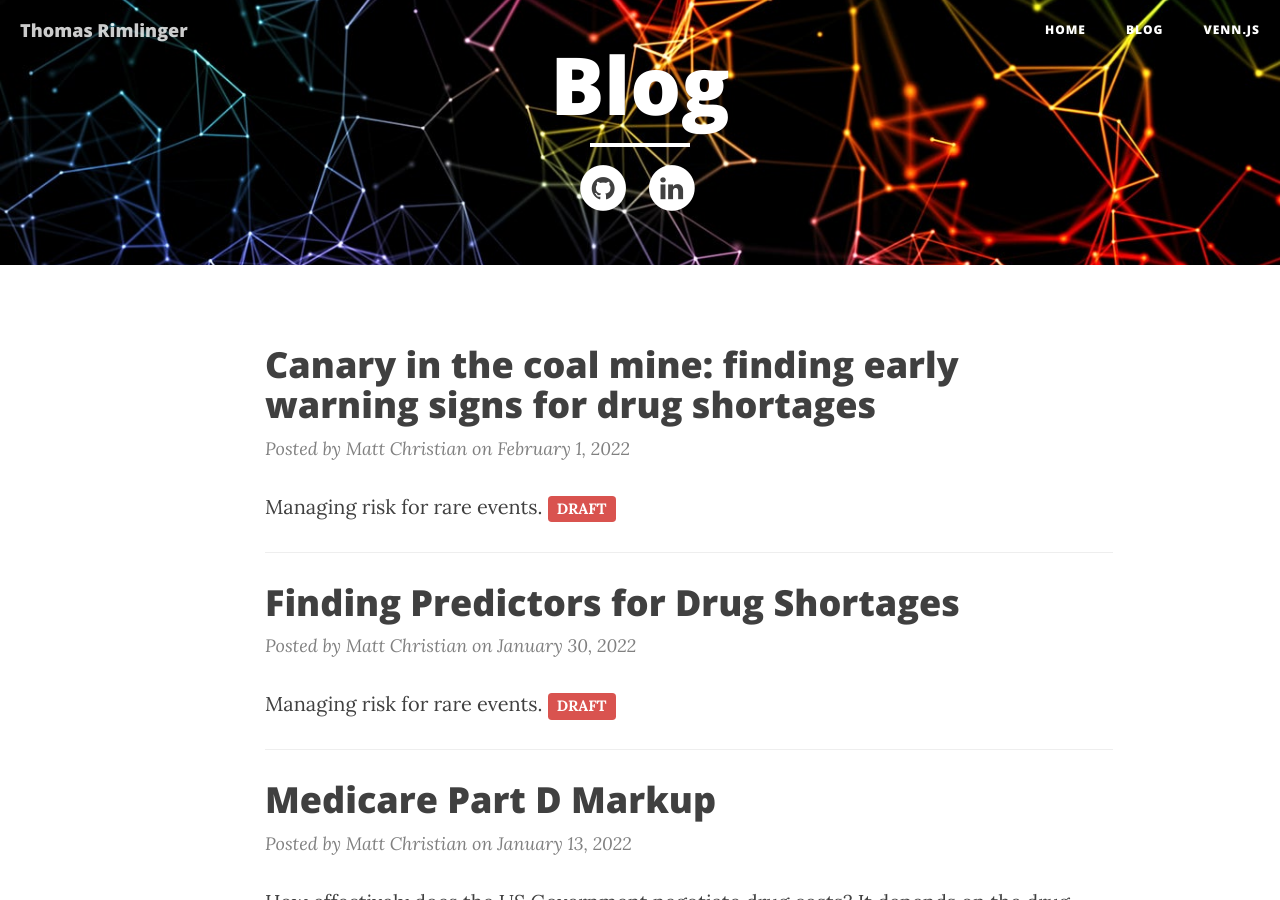
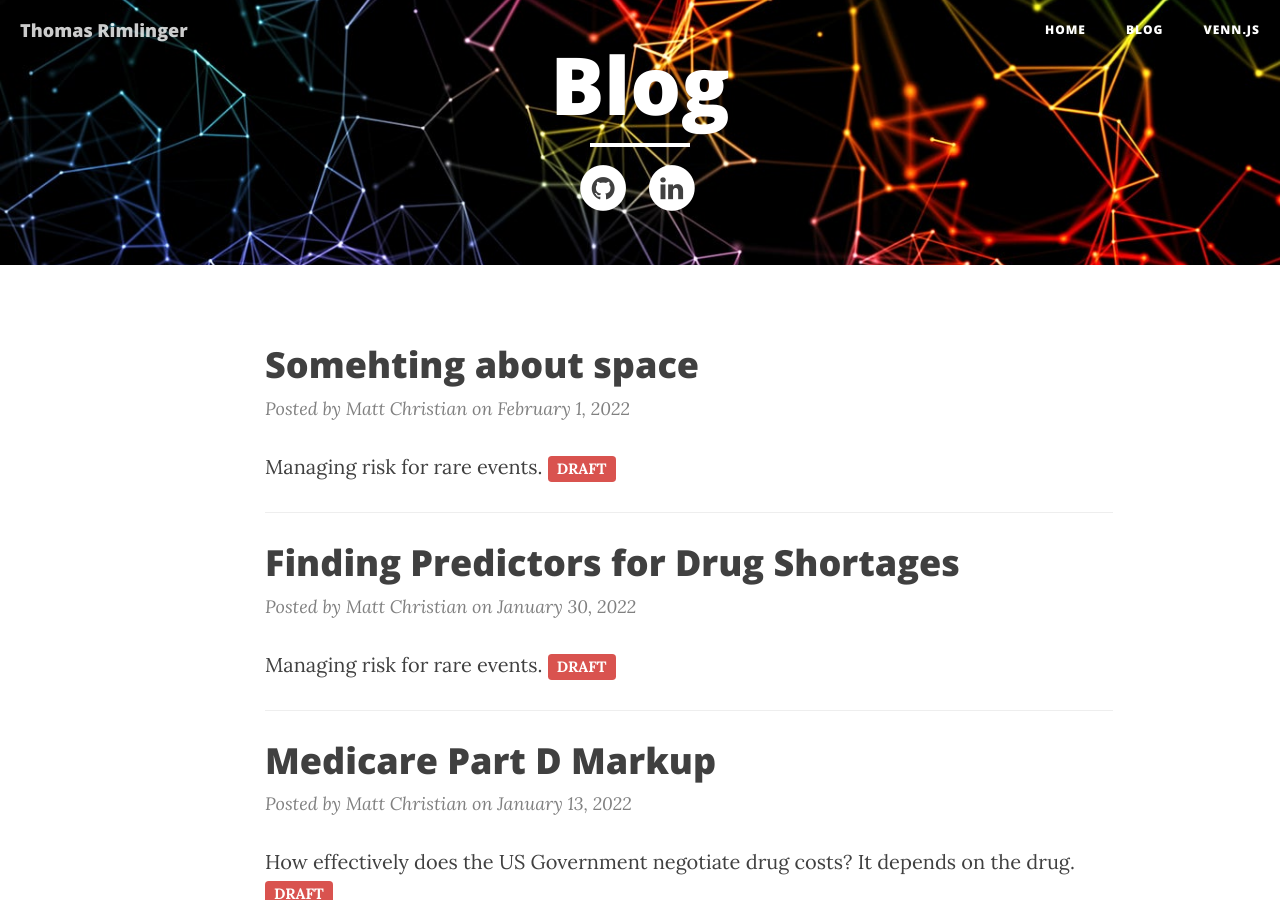
Before and after one commit to trimlinger/trimlinger.github.io, a Jekyll site: the page built from blog/index.html, in a window 1280 px wide and 900 px high. Built offline with Jekyll 4.4.1, drawn with Linux system fonts in a browser that asks for light colours; nearby versions of some CDN libraries; a script that is not in the unit is left out; the list of posts is cut into pages by our own code.

Commit message:
test changes

```diff
--- a/_posts/2022-02-01-features.markdown
+++ b/_posts/2022-02-01-features.markdown
@@ -1,6 +1,6 @@
 ---
 layout:     post
-title:      "Canary in the coal mine: finding early warning signs for drug shortages"
+title:      "Somehting about space"
 date:       2022-02-01 12:00:00
 author:     "Matt Christian"
 header-img: "img/cover.jpeg"
```
